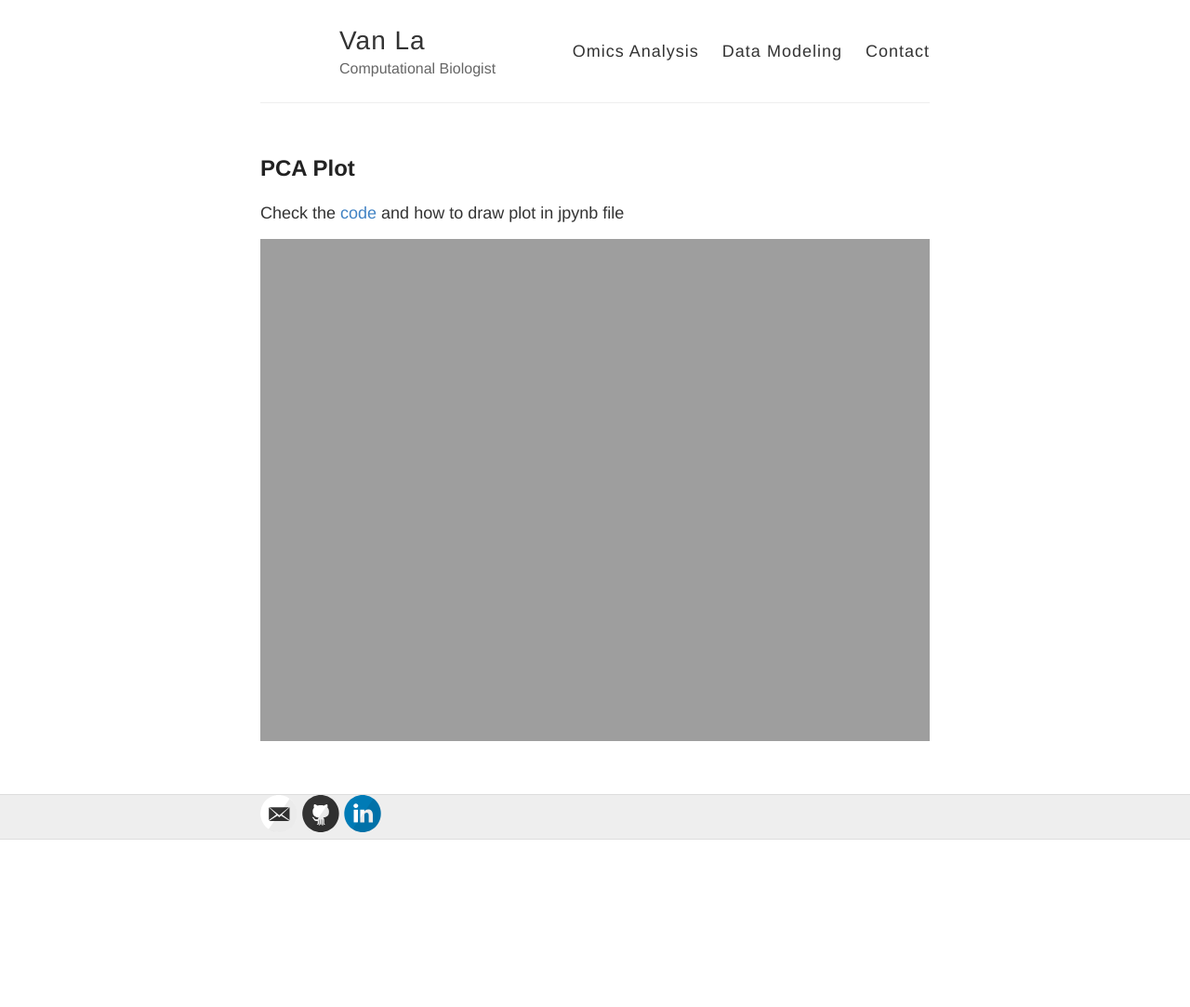
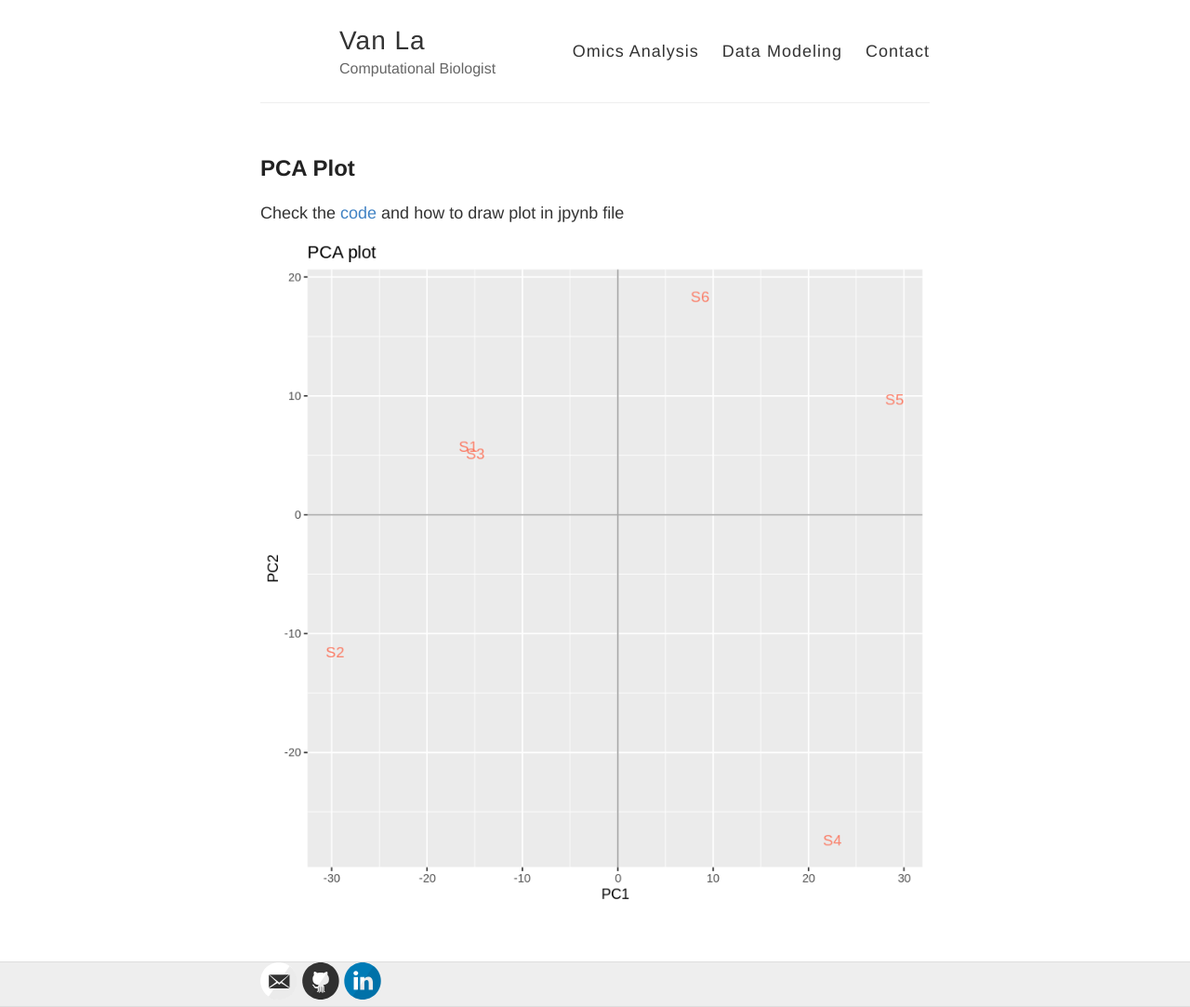
Before and after one commit to vanngocthuyla/Data_Analysis, a Jekyll site: the page built from _pages/omics/PCA_Plot.md, in a window 1280 px wide. Shown: the whole page at 93% size. Built offline with Jekyll 4.4.1, drawn with Linux system fonts in a browser that asks for light colours; our own code applies the rules of GitHub Pages for plain Markdown files; before the commit the page ends 903 px from its top, so only the background shows below that.

Commit message:
Update PCA_Plot.md

```diff
--- a/_pages/omics/PCA_Plot.md
+++ b/_pages/omics/PCA_Plot.md
@@ -2,4 +2,4 @@
 
 Check the [code](https://github.com/vanngocthuyla/Data_Analysis/blob/gh-pages/scripts/jpynb/PCA_Plot.ipynb) and how to draw plot in jpynb file
 
-<div align="center"> <img src='https://vanngocthuyla.github.io/Data_Analysis/images/sequencing/PCA_Plot.png' width="800"> </div>
+<div align="center"> <img src='https://vanngocthuyla.github.io/Data_Analysis/images/omics/PCA_Plot.png' width="800"> </div>
```
